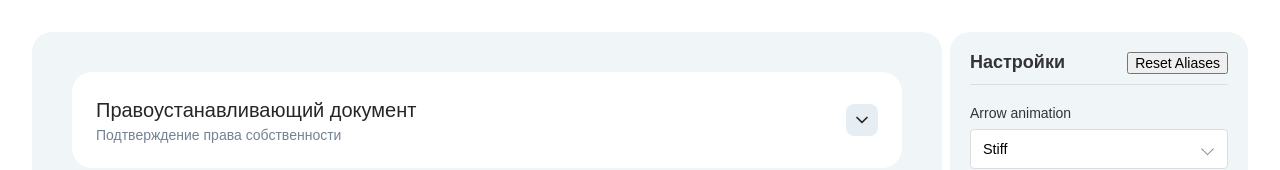
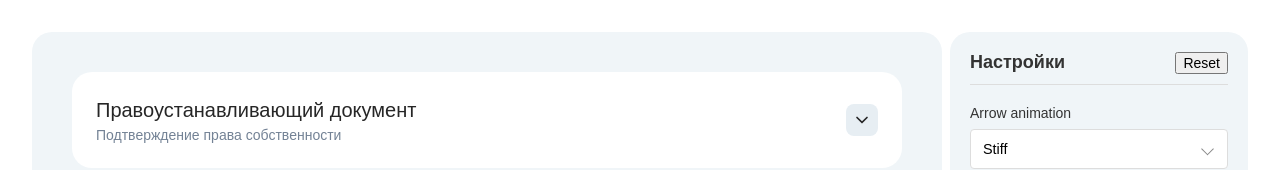
Before and after one commit to maxim-petrov/accordion, a React (Vite) app: page / in a window 1280 px wide. Shown: the top 170 px of the page. Built offline with nearby package versions, Linux system fonts and the light colour scheme; a web font is replaced by a local one.

Commit message:
Update button text

```diff
--- a/src/component/ComponentConfig.jsx
+++ b/src/component/ComponentConfig.jsx
@@ -197,7 +197,7 @@ function TokenConfig() {
           onClick={handleResetAliases}
           title="Reset all aliases to default values"
         >
-          Reset Aliases
+          Reset
         </button>
       </div>
 
```
